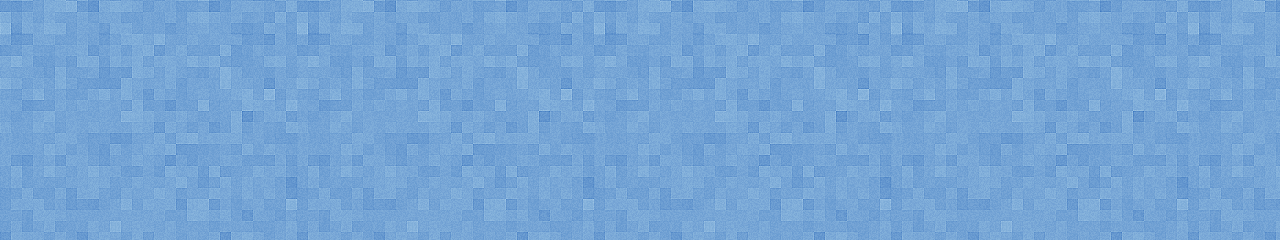
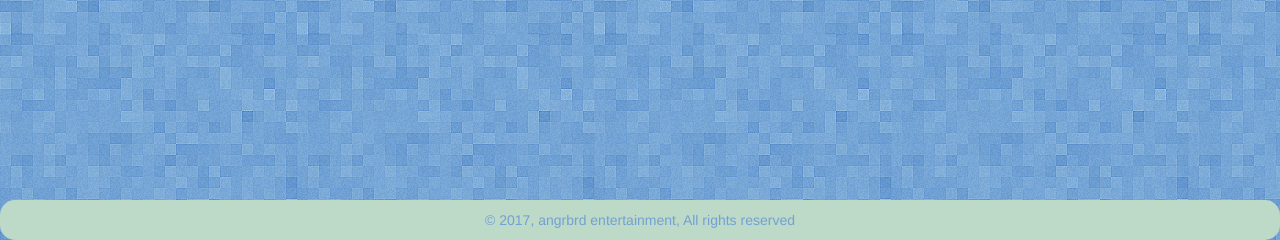
Before and after one commit to angrbrd/giftastic, a PHP site: page / in a window 1280 px wide. Shown: the part 560-800 px from the top of the page. Run offline with PHP 8.4, Linux system fonts and the light colour scheme.

Commit message:
Adding a sticky footer to the page

```diff
--- a/assets/css/style.css
+++ b/assets/css/style.css
@@ -104,3 +104,18 @@ body {
   margin-left: 15px;
   padding: 5px 45px;
 }
+
+#footerSpacer {
+  background: transparent;
+  width: 100%;
+  height: 70px;
+}
+
+#footerPanel {
+  text-align: center;
+  color: #72a1d3;
+  background-color: #bdd9c7;
+  border-radius: 15px;
+  padding-top: 10px;
+  padding-bottom: 10px;
+}
--- a/index.html
+++ b/index.html
@@ -51,6 +51,20 @@
 
     </div> <!-- End row with Gifs and user form -->
 
+    <!-- Row containting the website footer -->
+    <div class="row">
+
+      <div id="footerSpacer">
+      </div>
+
+      <div class="footer navbar-fixed-bottom" id="footerPanel">
+        <div class="copyright">
+          © 2017, angrbrd entertainment, All rights reserved
+        </div>
+      </div>
+
+    </div> <!-- End the footer row -->
+
   </div> <!-- End Bootstrap Grid -->
 
   <script type="text/javascript" src="./assets/javascript/game.js"></script>
```
